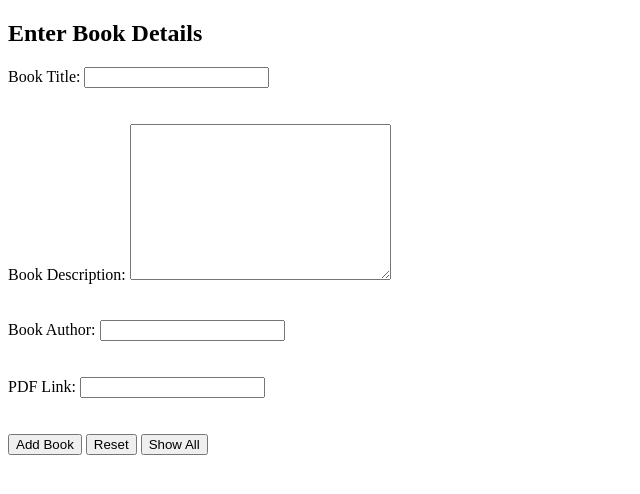
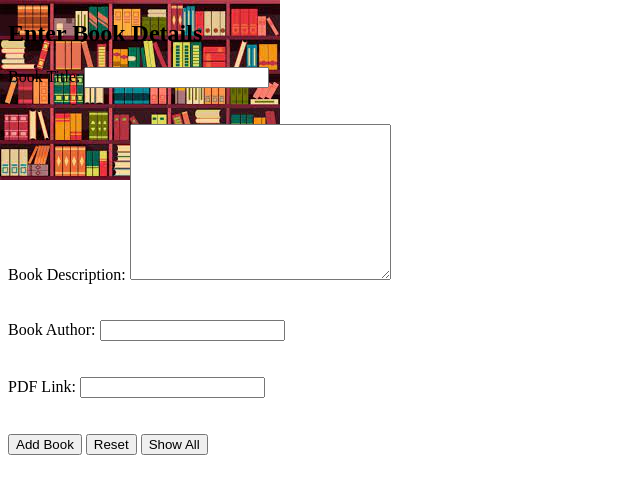
Before and after one commit to sohanisgreat/book-store, a plain HTML site: page index.html in a window 1280 px wide. Shown: the whole page, without its empty margins (0-640 px from the left). Drawn offline with Linux system fonts and the light colour scheme.

Commit message:
Update style.css

```diff
--- a/style.css
+++ b/style.css
@@ -3,6 +3,6 @@
 }
 body
 {
-    background: url('./b3.jpg') no-repeat;
+    background: url('./b3.jpeg') no-repeat;
 
 }
```
